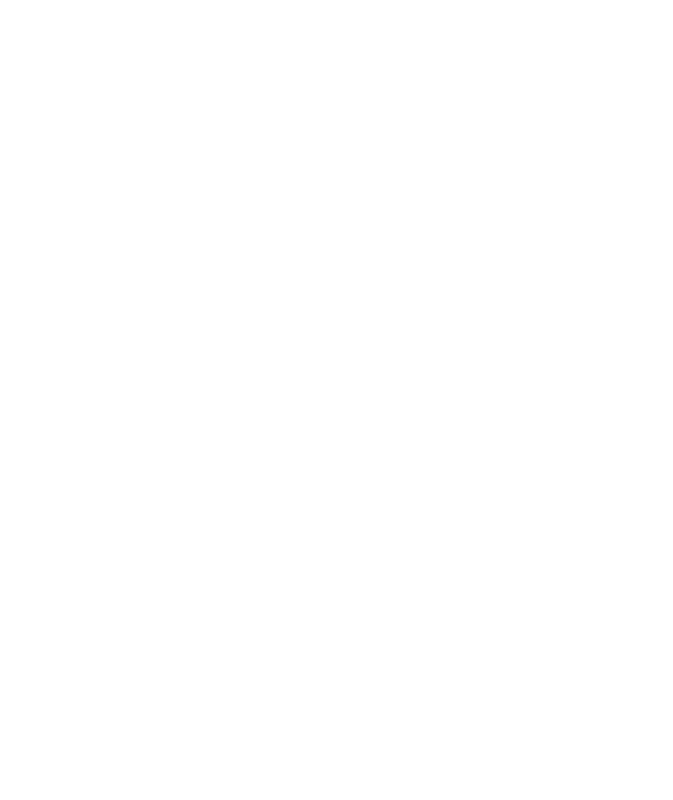
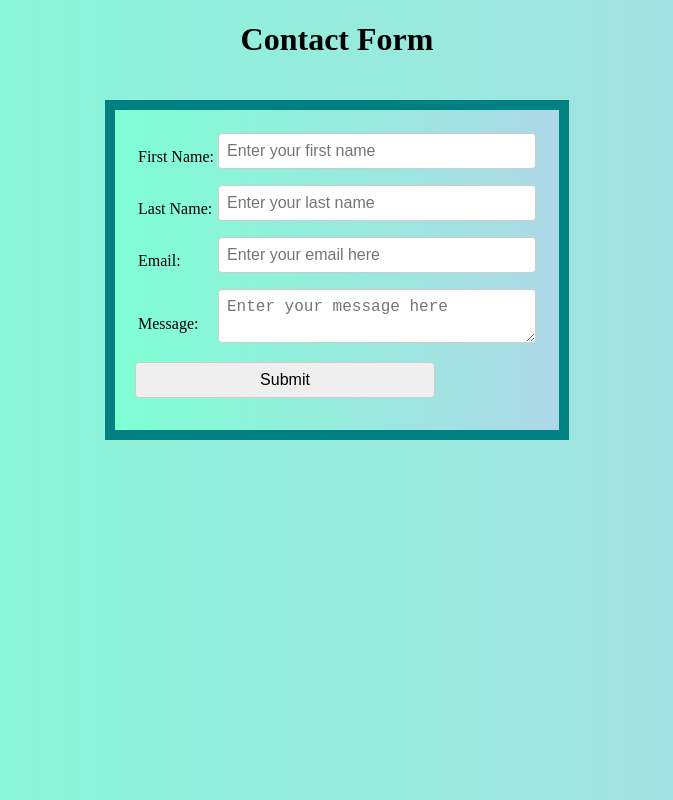
Before and after one commit to garret5288-gif/Learning-python, a plain HTML site: page week10/day2/contact_form.html in a window 1280 px wide. Shown: the whole page, without its empty margins (303-976 px from the left). Drawn offline with Linux system fonts and the light colour scheme.

Commit message:
made the contact form
made the form where you put in first, name, last name, and email. and you can submit

```diff
--- a/week10/day2/contact_form.html
+++ b/week10/day2/contact_form.html
@@ -0,0 +1,51 @@
+<!DOCTYPE html>
+<html>
+    <head>
+        <link rel="stylesheet" href="contact_styles.css">
+        <h1>Contact Form</h1>
+        <meta charset="UTF-8">
+        <meta name="description" content="Contact form for Garret Adkins">
+        <meta name="viewport" content="width=device-width, initial-scale=1.0">
+    </head>
+    <body>
+        <form>
+            <table>
+                <tr>
+                    <td>
+                        First Name:
+                    </td>
+                    <td>
+                        <input type="text" placeholder="Enter your first name" name="first_name" required>
+                    </td>
+                </tr>
+                <tr>
+                    <td>
+                        Last Name:
+                    </td>
+                    <td>
+                        <input type="text" placeholder="Enter your last name" name="last_name" required>
+                    </td>
+                </tr>
+                <tr>
+                    <td>
+                        Email:
+                    </td>
+                    <td>
+                        <input type="email" name="email" placeholder="Enter your email here" required>
+                    </td>
+                </tr>
+                <tr>
+                    <td>
+                        Message:
+                    </td>
+                    <td>
+                        <textarea name="message" placeholder="Enter your message here" required></textarea>
+                    </td>
+                </tr>
+
+
+                </table>
+                <input type="submit" value="Submit">
+            </form>
+        </body>
+</html>
--- /dev/null
+++ b/week10/day2/contact_styles.css
@@ -0,0 +1,25 @@
+body {
+    text-align: center;
+    background: linear-gradient(to right, aquamarine, lightblue);
+}
+
+form {
+    display: inline-block;
+    text-align: left;
+    background: linear-gradient(to left, lightblue, aquamarine);
+    border-width: 10px;
+    border-style: solid;
+    border-color: teal;
+    margin : 20px;
+    padding: 20px;
+}
+
+input,
+textarea {
+    width: 300px;
+    padding: 8px;
+    margin-bottom: 12px;
+    border: 1px solid #ccc;
+    border-radius: 4px;
+    font-size: 16px;
+}
--- a/week10/day2/styles.css
+++ b/week10/day2/styles.css
@@ -98,3 +98,10 @@ nav {
     border-radius: 12px;
     padding: 16px;
 }
+
+td {
+    border: 1px solid rgba(255, 255, 255, .12);
+    padding: 8px;
+    text-size-adjust: 100%;
+    text-decoration: solid;
+}
```
